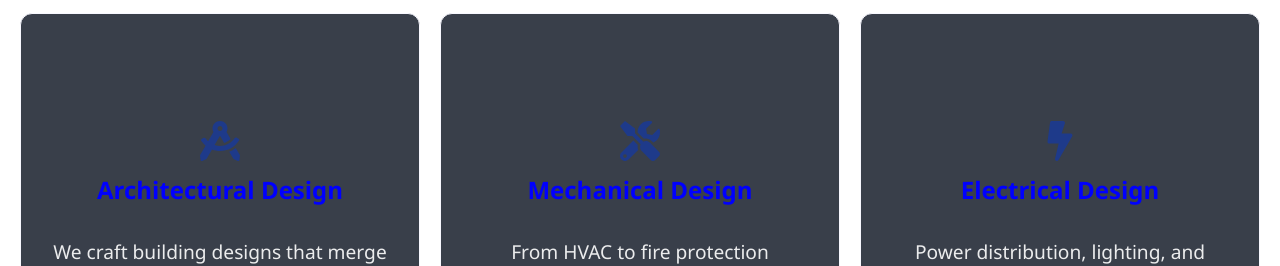
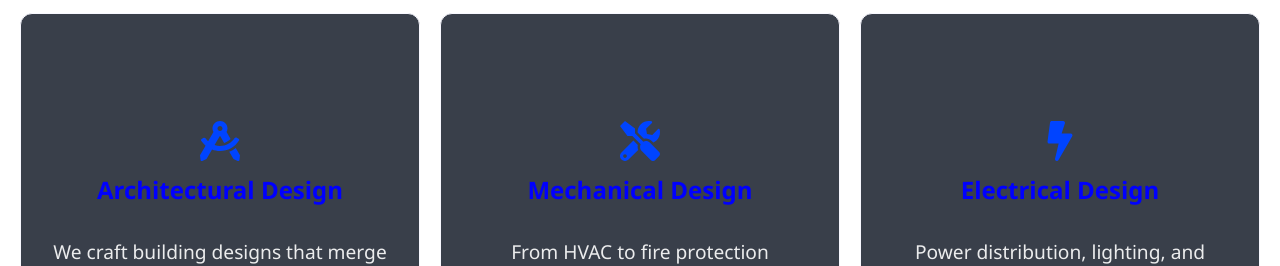
Before and after one commit to asianzuhenry/assiduity-site, a React (Vite) app: page / in a window 1280 px wide. Shown: the part 1100-1366 px from the top of the page. Built offline with nearby package versions, Linux system fonts and the light colour scheme; no server answers; the HTML template or start-up script is replaced by a standard one.

Commit message:
icon color changed mage brighter

```diff
--- a/src/styles/pages/Home.css
+++ b/src/styles/pages/Home.css
@@ -104,7 +104,7 @@
 .service-card div.service-div {
   font-size: 1.3rem;
   margin-bottom: 10px;
-  color: #1e3a8a;
+  color: #0044ff;
 }
 .service-card div.service-div .icon {
   font-size: 2.5rem;
```
